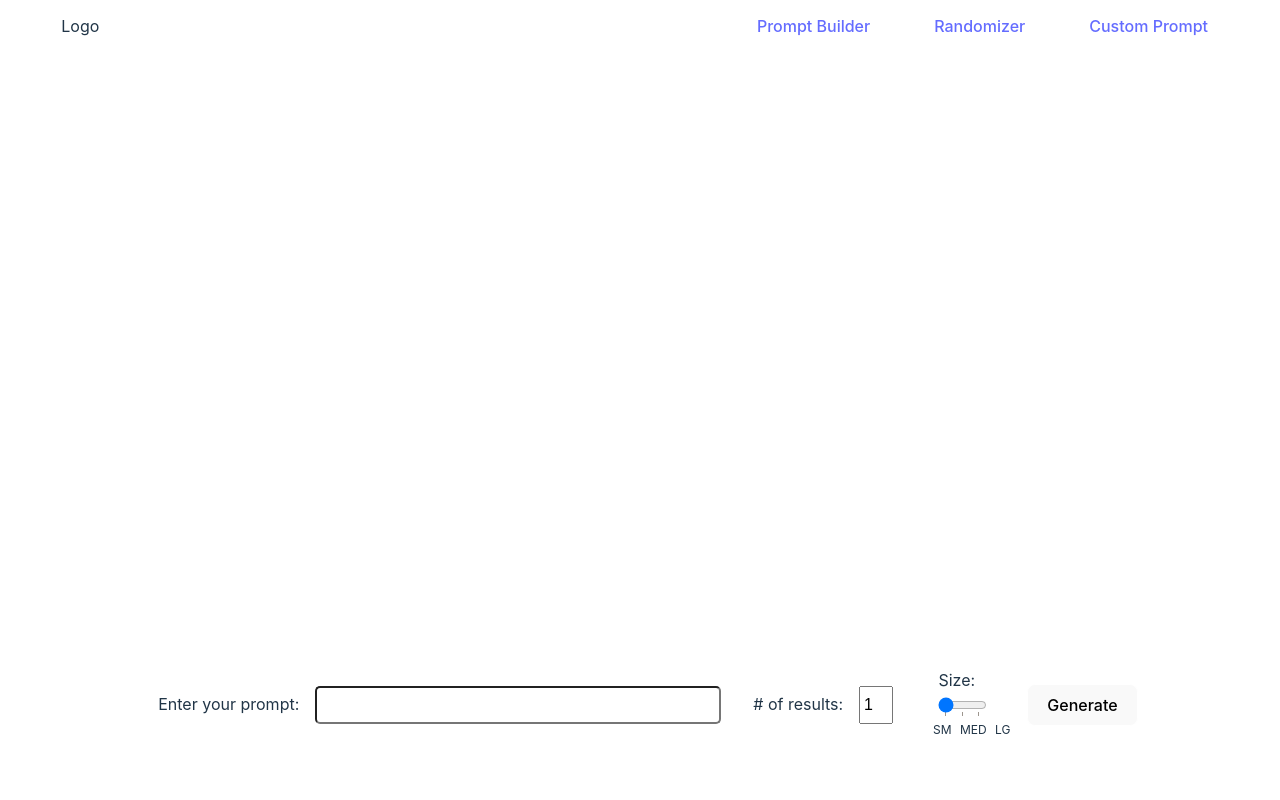
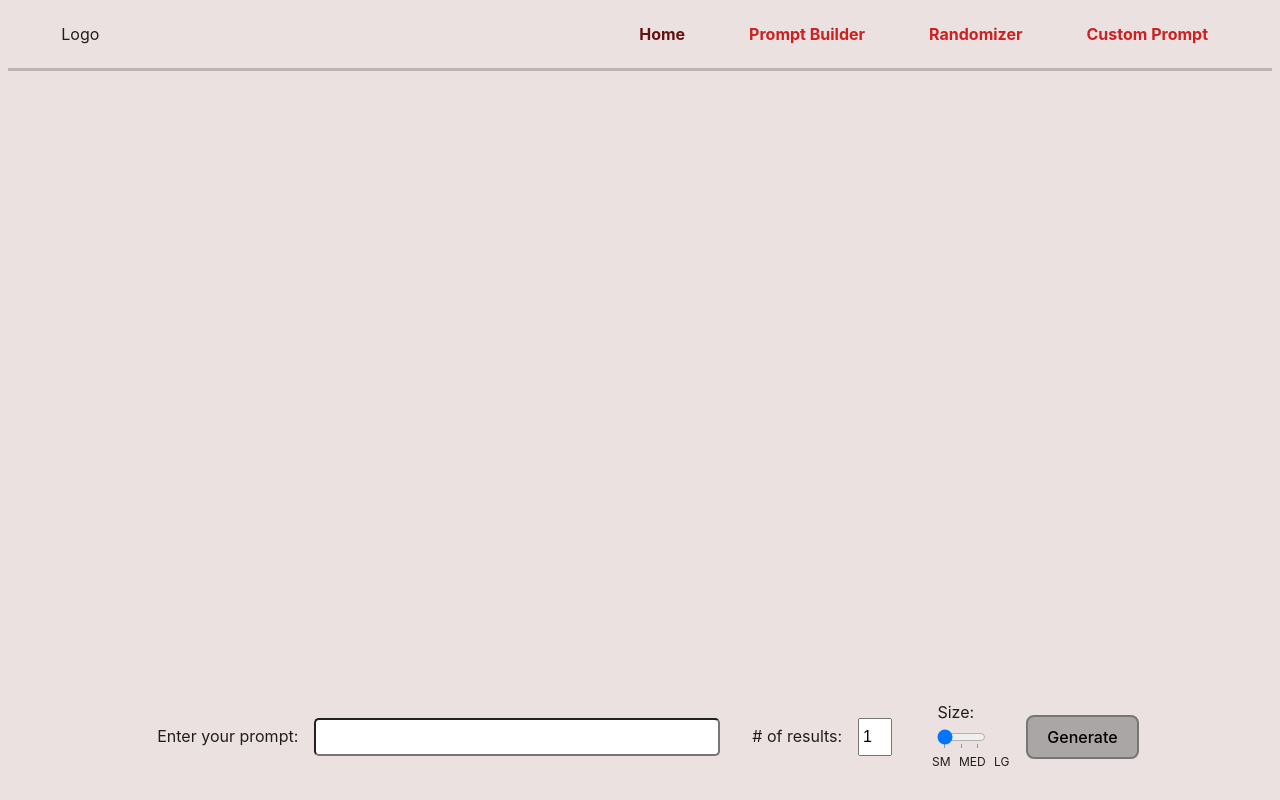
Before and after one commit to dustinstacy/open-ai-image-gen, a React (Vite) app in the folder client/: page / in a window 1280 px wide. Built offline with nearby package versions, Linux system fonts and the light colour scheme.

Commit message:
Add Loader functionality and clean up CSS

```diff
--- a/client/src/components/Form.jsx
+++ b/client/src/components/Form.jsx
@@ -9,6 +9,7 @@ const Form = () => {
     })
     const [data, setData] = useState({})
     const [imageRetrieved, setImageRetrieved] = useState(false)
+    const [isLoading, setIsLoading] = useState(false)
 
     const handleFormFieldChange = (fieldName, e) => {
         setInputs({ ...inputs, [fieldName]: e.target.value })
@@ -16,6 +17,8 @@ const Form = () => {
 
     const handleSubmit = async (e) => {
         e.preventDefault();
+        setImageRetrieved(false);
+        setIsLoading(true);
 
         if (inputs.size === "1") {
             inputs.size = "256x256";
@@ -44,6 +47,7 @@ const Form = () => {
             const data = await response.json();
             setData(data.images.data)
             setImageRetrieved(true);
+            setIsLoading(false);
 
         } else {
             const err = await response.text();
@@ -54,6 +58,9 @@ const Form = () => {
     return (
         <div className="custom">
             <div className="image__container">
+                {isLoading && (
+                    <div>Loading...</div>
+                )}
                 { imageRetrieved && (
                     data.map((src, idx) => (
                         <img key={src + idx} src={src.url} alt={inputs.prompt} />
--- a/client/src/components/NavBar.css
+++ b/client/src/components/NavBar.css
@@ -1,39 +1,34 @@
-.active {
-    color:#ffffff;
-}
-
 .navbar {
-    margin: 1rem 0;
+    margin: 2rem 0;
     width: 100%;
     height: 36px;
     display: flex;
     align-items: center;
-    box-shadow: 0 3px 0 0 rgba(255, 255, 255, 0.2);
-}
-
-.nav__link {
-    margin: 0 2rem;
-}
-
-
-
-.links {
-    display: flex;
-    flex: 1;
-    justify-content: flex-end;
-    margin-bottom: 1rem;
-    margin-right: 2rem;
+    box-shadow: 0 3px 0 0 rgba(0, 0, 0, 0.2);
 }
 
 .logo {
     width: 128px;
     height: 48px;
-    margin-bottom: 1rem;
+    margin-bottom: 2rem;
     display: flex;
     align-items: center;
     justify-content: center;
 }
 
-a {
+.nav__link {
+    margin: 0 2rem;
     cursor: pointer;
 }
+
+.nav__links {
+    display: flex;
+    flex: 1;
+    justify-content: flex-end;
+    margin-bottom: 2rem;
+    margin-right: 2rem;
+}
+
+.active {
+    color: #661010;
+}
--- a/client/src/components/NavBar.jsx
+++ b/client/src/components/NavBar.jsx
@@ -1,31 +1,21 @@
 import React, { useState } from 'react'
-import { Link, useNavigate } from 'react-router-dom';
+import { NavLink, useNavigate } from 'react-router-dom';
 
 import { navlinks } from '../constants'
 import './NavBar.css'
 
 const NavBar = () => {
-  const navigate = useNavigate();
-  const [isActive, setIsActive] = useState('Home')
-
-  console.log(isActive);
-
   return (
     <div className='navbar'>
       <p className='logo'>Logo</p>
-      <div className='links'>
+      <div className='nav__links'>
         {navlinks.map((link) => (
-          <a
-            {...link}
+          <NavLink
             key={link.name}
-            onClick={() => {
-              setIsActive(link.name)
-              navigate(link.link, { isActive: link.name })
-            }}
-            className={`nav__link ${isActive === link.name ? 'active' : ''}`}
-          >
-            {link.name}
-          </a>
+            to={link.link}
+            className="nav__link"
+          >{link.name}
+          </NavLink>
         ))}
       </div>
     </div>
--- a/client/src/pages/Home.css
+++ b/client/src/pages/Home.css
@@ -3,71 +3,38 @@
   font-size: 16px;
   line-height: 24px;
   font-weight: 400;
+  text-align: center;
 
   width: 100%;
   height: 100%;
   margin: 0 auto;
-  text-align: center;
-  box-sizing: border-box;
 
-  color-scheme: light dark;
-  color: rgba(255, 255, 255, 0.87);
-  background-color: #242424;
-
-  font-synthesis: none;
-  text-rendering: optimizeLegibility;
-  -webkit-font-smoothing: antialiased;
-  -moz-osx-font-smoothing: grayscale;
-  -webkit-text-size-adjust: 100%;
+  color: rgba(0, 0, 0, 0.87);
+  background-color: #ebe1e1;
 }
 
 a {
-  font-weight: 500;
-  color: #646cff;
-  text-decoration: inherit;
+  font-weight: 700;
+  color: #ce2020;
+  text-decoration: none;
 }
 
 a:hover {
-  color: #535bf2;
-}
-
-h1 {
-  font-size: 3.2em;
-  line-height: 1.1;
+  color:#661010;
 }
 
 button {
   border-radius: 8px;
-  border: 1px solid white;
+  border: 2px solid rgb(119, 117, 117);
   padding: 0.6em 1.2em;
   font-size: 1em;
   font-weight: 500;
   font-family: inherit;
-  background-color: #646060;
+  background-color: #aaa6a6;
   cursor: pointer;
-  transition: border-color 0.25s;
+  transition: border-color 0.5s;
 }
 
 button:hover {
-  border-color: #646cff;
+  border-color: #661010;
 }
-
-button:focus,
-button:focus-visible {
-  outline: 4px auto -webkit-focus-ring-color;
-}
-
-@media (prefers-color-scheme: light) {
-  :root {
-    color: #213547;
-    background-color: #ffffff;
-  }
-
-  a:hover {
-    color: #747bff;
-  }
-
-  button {
-    background-color: #f9f9f9;
-  }
-}
```
